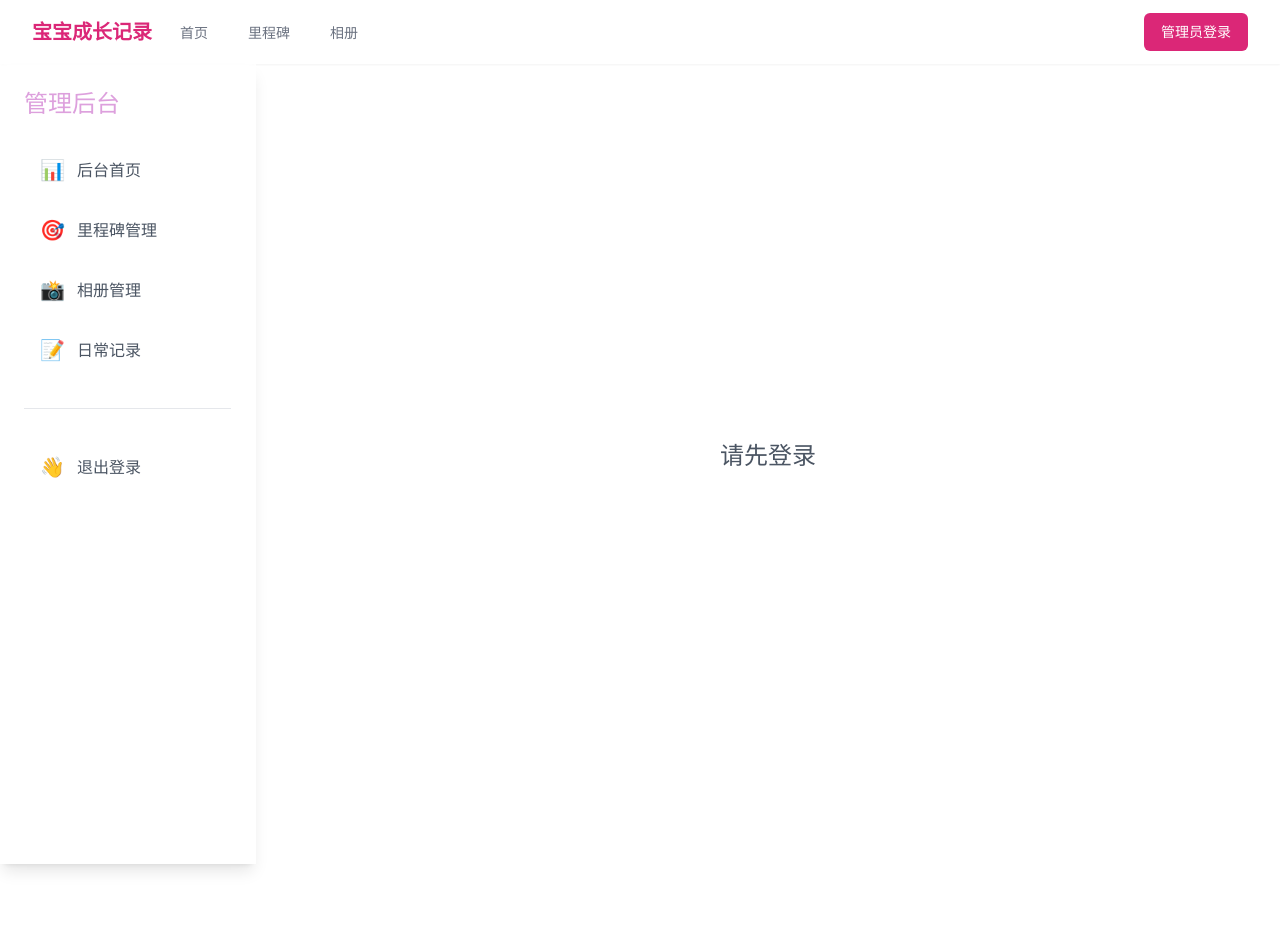
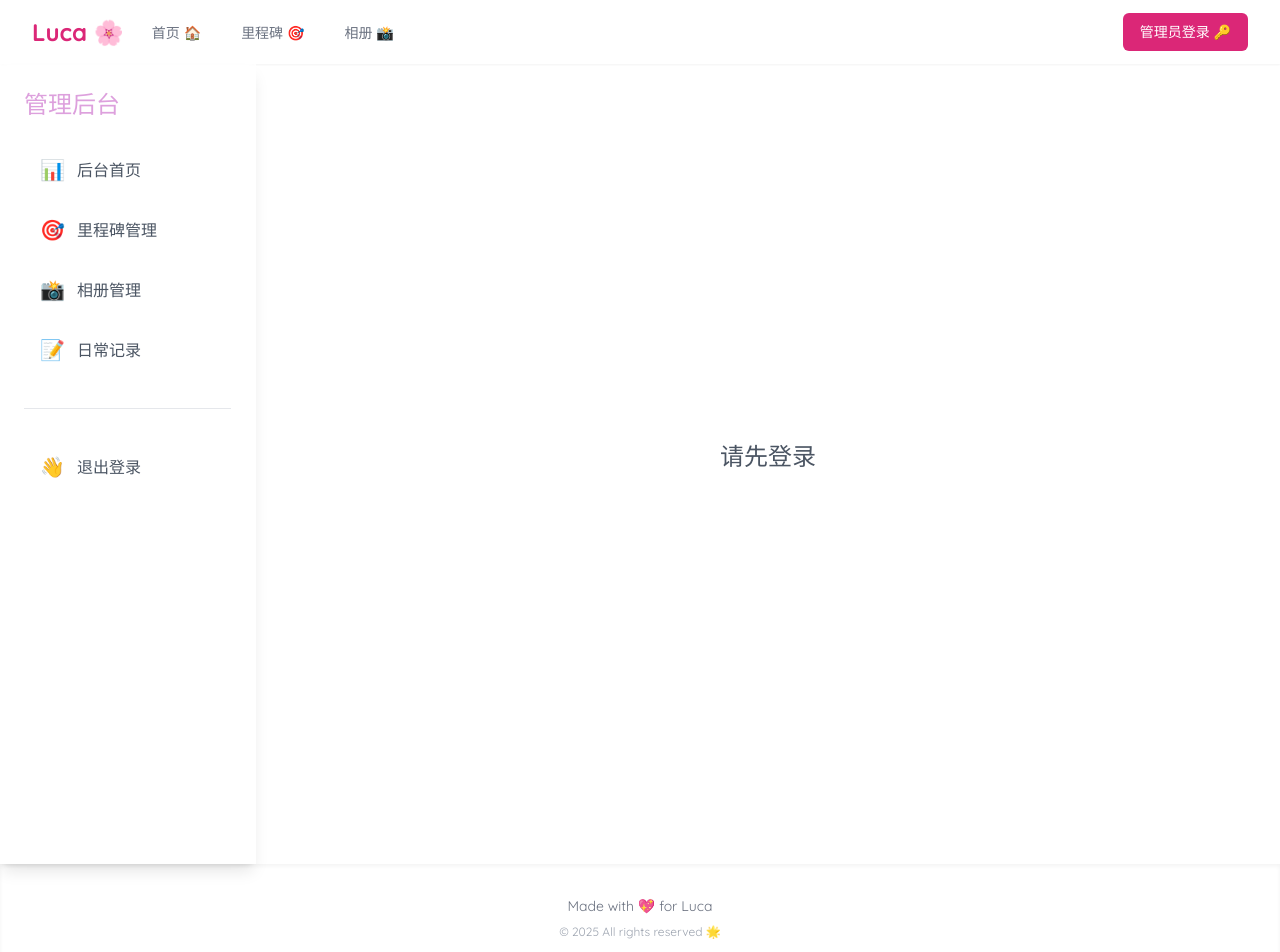
Before and after one commit to luckysonyu99/luckysonyu99.github.io, a Next.js app: page /admin/settings in a window 1280 px wide. Shown: the top 952 px of the page. Before the commit the page ends 864 px from the top, so only its background shows below. Built offline with nearby package versions, Linux system fonts and the light colour scheme; no server answers.

Commit message:
style: 更新网站样式，添加可爱字体和表情符号

```diff
--- a/app/layout.tsx
+++ b/app/layout.tsx
@@ -1,14 +1,17 @@
 import type { Metadata } from 'next';
-import { Inter } from 'next/font/google';
+import { Quicksand } from 'next/font/google';
 import './globals.css';
 import { AuthProvider } from '@/components/AuthProvider';
 import Navbar from '@/components/Navbar';
 
-const inter = Inter({ subsets: ['latin'] });
+const quicksand = Quicksand({
+  subsets: ['latin'],
+  display: 'swap',
+});
 
 export const metadata: Metadata = {
-  title: '宝宝成长记录',
-  description: '记录宝宝的每一个精彩瞬间',
+  title: 'Luca 的成长记录 🌱',
+  description: '记录 Luca 的每一个精彩瞬间 ✨',
 };
 
 export default function RootLayout({
@@ -18,10 +21,26 @@ export default function RootLayout({
 }) {
   return (
     <html lang="zh">
-      <body className={inter.className}>
+      <body className={quicksand.className}>
         <AuthProvider>
-          <Navbar />
-          {children}
+          <div className="flex flex-col min-h-screen">
+            <Navbar />
+            <main className="flex-grow">
+              {children}
+            </main>
+            <footer className="bg-white shadow-inner py-8">
+              <div className="max-w-7xl mx-auto px-4 sm:px-6 lg:px-8">
+                <div className="text-center">
+                  <p className="text-gray-500 text-sm">
+                    Made with 💖 for Luca
+                  </p>
+                  <p className="text-gray-400 text-xs mt-2">
+                    © {new Date().getFullYear()} All rights reserved 🌟
+                  </p>
+                </div>
+              </div>
+            </footer>
+          </div>
         </AuthProvider>
       </body>
     </html>
--- a/components/Navbar.tsx
+++ b/components/Navbar.tsx
@@ -19,8 +19,8 @@ export default function Navbar() {
         <div className="flex justify-between h-16">
           <div className="flex">
             <div className="flex-shrink-0 flex items-center">
-              <Link href="/" className="text-xl font-bold text-pink-600">
-                宝宝成长记录
+              <Link href="/" className="text-2xl font-bold text-pink-600 hover:text-pink-700 transition-colors">
+                Luca 🌸
               </Link>
             </div>
             <div className="hidden sm:ml-6 sm:flex sm:space-x-8">
@@ -32,7 +32,7 @@ export default function Navbar() {
                     : 'border-transparent text-gray-500 hover:border-gray-300 hover:text-gray-700'
                 }`}
               >
-                首页
+                首页 🏠
               </Link>
               <Link
                 href="/milestones"
@@ -42,7 +42,7 @@ export default function Navbar() {
                     : 'border-transparent text-gray-500 hover:border-gray-300 hover:text-gray-700'
                 }`}
               >
-                里程碑
+                里程碑 🎯
               </Link>
               <Link
                 href="/gallery"
@@ -52,7 +52,7 @@ export default function Navbar() {
                     : 'border-transparent text-gray-500 hover:border-gray-300 hover:text-gray-700'
                 }`}
               >
-                相册
+                相册 📸
               </Link>
             </div>
           </div>
@@ -68,23 +68,23 @@ export default function Navbar() {
                         : 'border-transparent text-gray-500 hover:border-gray-300 hover:text-gray-700'
                     }`}
                   >
-                    管理面板
+                    管理面板 ⚙️
                   </Link>
                   <button
                     onClick={handleSignOut}
-                    className="inline-flex items-center px-4 py-2 border border-transparent text-sm font-medium rounded-md text-white bg-pink-600 hover:bg-pink-700 focus:outline-none focus:ring-2 focus:ring-offset-2 focus:ring-pink-500"
+                    className="inline-flex items-center px-4 py-2 border border-transparent text-sm font-medium rounded-md text-white bg-pink-600 hover:bg-pink-700 focus:outline-none focus:ring-2 focus:ring-offset-2 focus:ring-pink-500 transition-colors"
                   >
-                    退出登录
+                    退出登录 👋
                   </button>
                 </div>
               ) : (
                 <Link
                   href="/login"
-                  className={`inline-flex items-center px-4 py-2 border border-transparent text-sm font-medium rounded-md text-white bg-pink-600 hover:bg-pink-700 focus:outline-none focus:ring-2 focus:ring-offset-2 focus:ring-pink-500 ${
+                  className={`inline-flex items-center px-4 py-2 border border-transparent text-sm font-medium rounded-md text-white bg-pink-600 hover:bg-pink-700 focus:outline-none focus:ring-2 focus:ring-offset-2 focus:ring-pink-500 transition-colors ${
                     pathname === '/login' ? 'bg-pink-700' : ''
                   }`}
                 >
-                  管理员登录
+                  管理员登录 🔑
                 </Link>
               )
             )}
```
